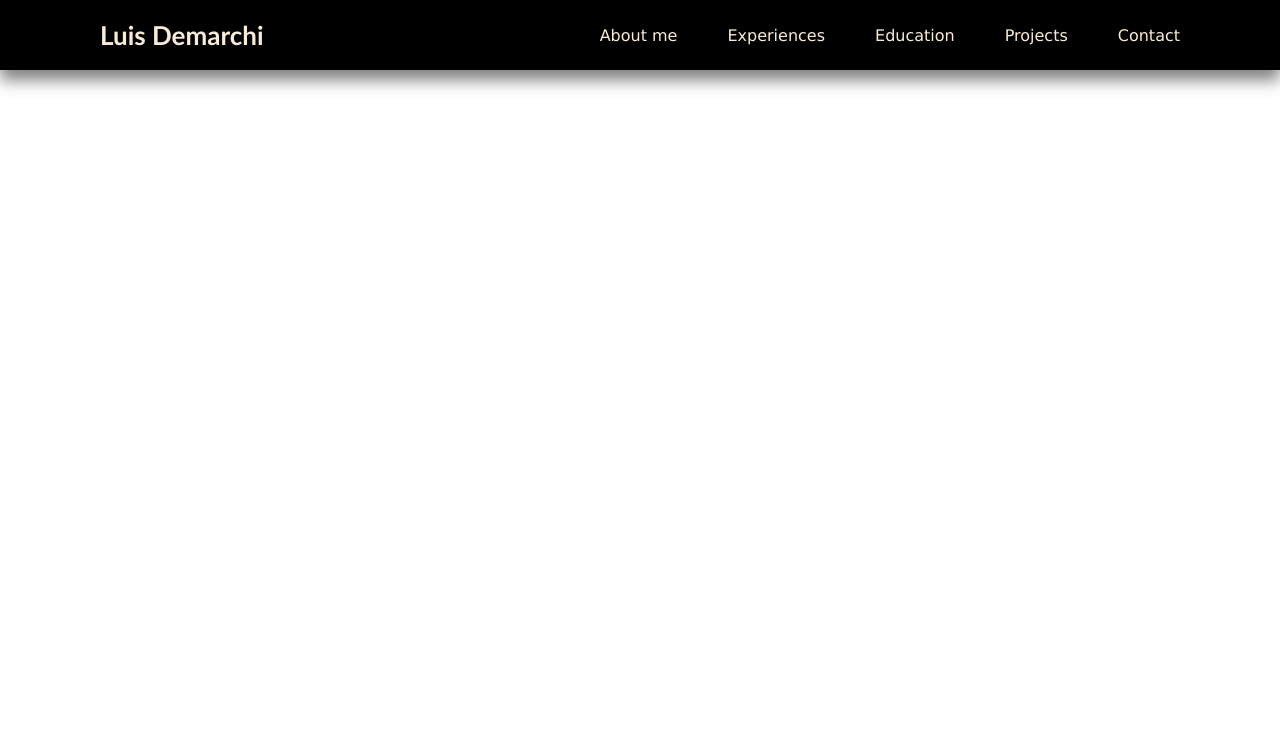
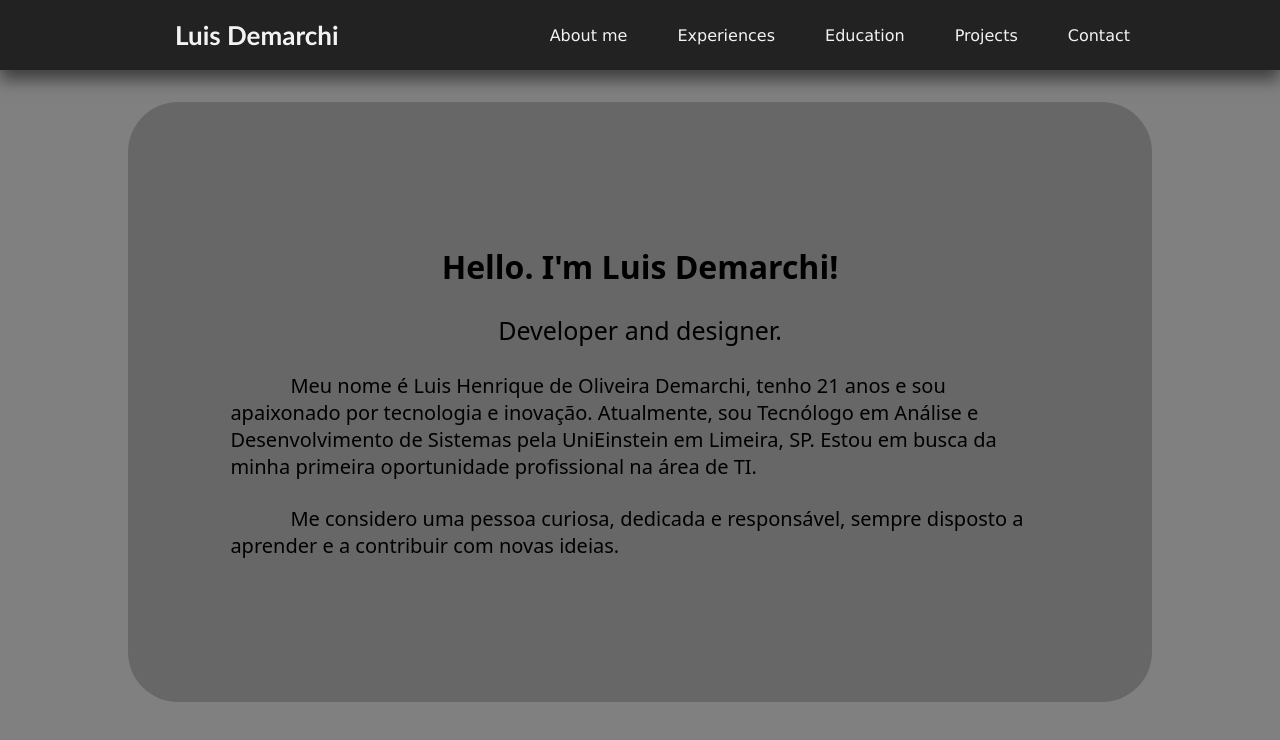
Before and after one commit to Luis-Demarchi/Projeto-Curriculo, a plain HTML site: page Frontend/index.html in a window 1280 px wide. Drawn offline with Linux system fonts and the light colour scheme.

Commit message:
Added about me page !

```diff
--- a/Frontend/index.html
+++ b/Frontend/index.html
@@ -19,5 +19,13 @@
                 <a href="">Contact</a>
             </div>
         </div>
+        <div class="container">
+            <div class="text-container">
+                <h1>Hello. I'm Luis Demarchi!</h1>
+                <p id="subtitle">Developer and designer.</p>
+                <p class="text">Meu nome é Luis Henrique de Oliveira Demarchi, tenho 21 anos e sou apaixonado por tecnologia e inovação. Atualmente, sou Tecnólogo em Análise e Desenvolvimento de Sistemas pela UniEinstein em Limeira, SP. Estou em busca da minha primeira oportunidade profissional na área de TI.</p>
+                <p class="text">Me considero uma pessoa curiosa, dedicada e responsável, sempre disposto a aprender e a contribuir com novas ideias.</p>
+            </div>
+        </div>
     </body>
 </html>
--- a/Frontend/style.css
+++ b/Frontend/style.css
@@ -1,13 +1,13 @@
 body{
     margin: 0;
-
+    background-color: gray;
 }
 
 .up-dashboard{
-    background-color: black;
+    background-color: rgb(34, 34, 34);
     width: 100%;
     height: 70px;
-    color: antiquewhite;
+    color: rgb(243, 243, 243);
     display: flex;
     justify-content: space-between;
     align-items: center;
@@ -20,14 +20,14 @@ body{
 
 .title{
     font-size: 13px;
-    margin-left: 100px;
+    margin-left: 150px;
     font-family: 'Trebuchet MS', 'Lucida Sans Unicode', 'Lucida Grande', 'Lucida Sans', Arial, sans-serif;
     margin-right: 50px;
 }
 
 .links{
     width: 50%;
-    margin-right: 100px;
+    margin-right: 150px;
     font-family: 'Lucida Sans', 'Lucida Sans Regular', 'Lucida Grande', 'Lucida Sans Unicode', Geneva, Verdana, sans-serif;
     font-size: 16px;
     justify-content: flex-end;
@@ -39,3 +39,39 @@ a{
     text-decoration: none;
     color: inherit;
 }
+
+.container{
+    margin: 8% 10% 10% 10%;
+    display: flex;
+    flex-direction: column;
+    justify-content: center;
+    width: 80%;
+    height: 75%;
+    border-radius: 50px;
+    background-color: rgb(103, 103, 103);
+    align-items: center;
+    font-family: system-ui, -apple-system, BlinkMacSystemFont, 'Segoe UI', Roboto, Oxygen, Ubuntu, Cantarell, 'Open Sans', 'Helvetica Neue', sans-serif;
+}
+
+.text-container{
+    text-align: center;
+}
+
+#subtitle{
+    font-size: 25px;
+    margin: 10px;
+    font-weight: 350;
+}
+
+.text{
+    font-size: 20px;
+    margin-left: 10%;
+    margin-right: 10%;
+    text-align: start;
+    text-indent: 60px;
+    font-weight: 100;
+}
+
+h1, p{
+    margin: 25px;
+}
```
